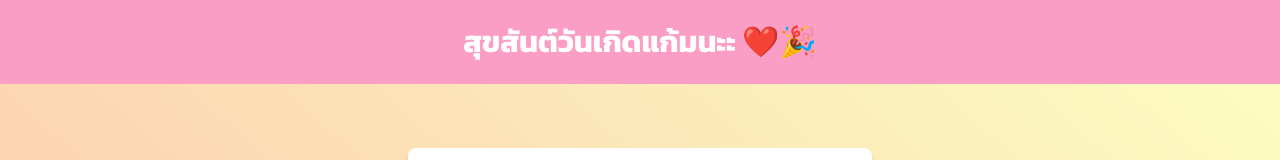
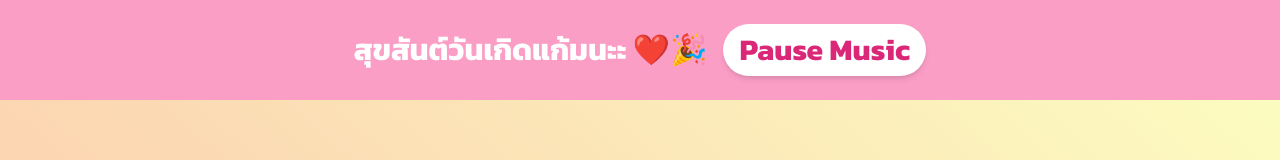
Before and after one commit to L343-C/project-gf, a React (Vite) app: page / in a window 1280 px wide. Shown: the top 160 px of the page. Built offline with nearby package versions, Linux system fonts and the light colour scheme; a web font is replaced by a local one.

Commit message:
Update App.jsx
Add pause/play music

```diff
--- a/src/App.jsx
+++ b/src/App.jsx
@@ -6,7 +6,8 @@ function App() {
   const [gif, setGif] = useState("https://media.tenor.com/K0Op-0SpsvkAAAAj/dudu-cute.gif");
   const [question, setQuestion] = useState("รักเค้าไหมอ้วน");
   const [isNotLoveClicked, setIsNotLoveClicked] = useState(false);
-  const [heartVisible, setHeartVisible] = useState(false);  // State to control heart visibility
+  const [heartVisible, setHeartVisible] = useState(false);
+  const [isMusicPlaying, setIsMusicPlaying] = useState(true);
 
   const popSoundRef = useRef(null);
 
@@ -50,6 +51,17 @@ function App() {
     }
   };
 
+  const toggleMusic = () => {
+    if (audioRef.current) {
+      if (isMusicPlaying) {
+        audioRef.current.pause();
+      } else {
+        audioRef.current.play();
+      }
+      setIsMusicPlaying(!isMusicPlaying);
+    }
+  };
+
   // Trigger heart effect when clicking the message
   const triggerHeartEffect = () => {
     setHeartVisible(true);
@@ -64,6 +76,12 @@ function App() {
     <div className="bg-[#FCFFC1] bg-gradient-to-tr from-[#FBB4A5] min-h-screen text-center text-gray-800">
       <header className="bg-[#FB9EC6] text-white py-6 text-3xl font-bold">
         สุขสันต์วันเกิดแก้มนะะ ❤️🎉
+        <button
+          className="ml-4 px-4 py-2 bg-white text-pink-600 rounded-full shadow-md"
+          onClick={toggleMusic}
+        >
+          {isMusicPlaying ? "Pause Music" : "Play Music"}
+        </button>
       </header>
 
       {confettiVisible && <Confetti width={windowWidth} height={windowHeight} />}
```
